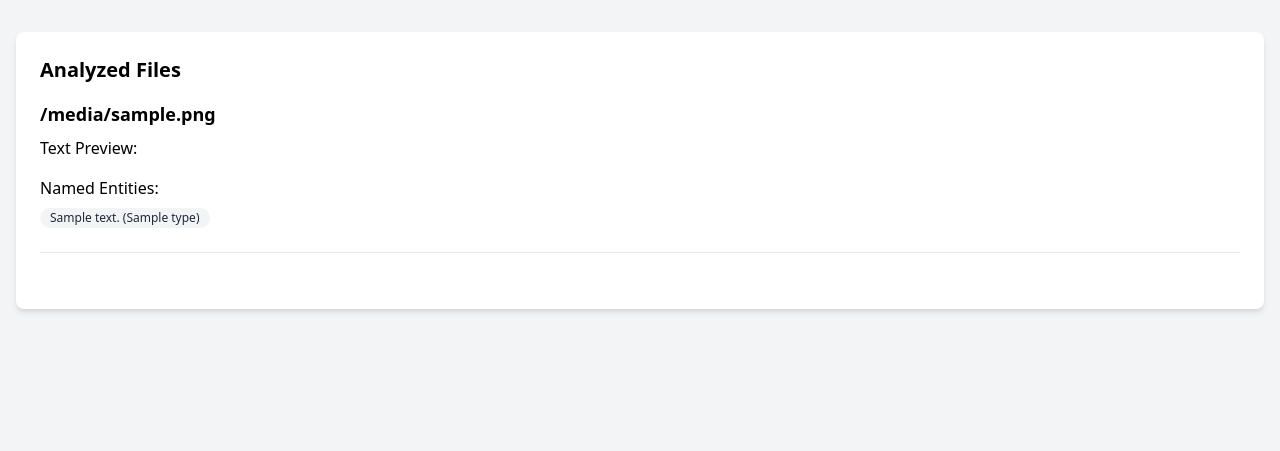
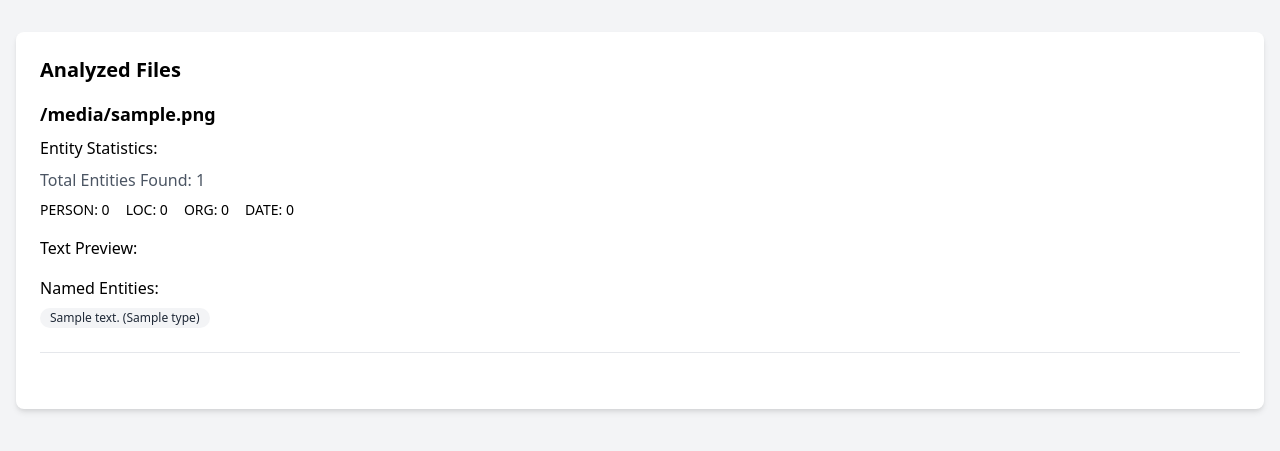
Before and after one commit to StergiosCha/NATS, a Flask app: template app/templates/results.html in a window 1280 px wide. Shown: the part 60-511 px from the top of the page. Run offline with Flask 2, Linux system fonts and the light colour scheme; the template is opened without the code that fills it: most values are stand-ins (such as "Sample title", 1, 10 or a date in 2020); some libraries are stand-ins or nearby versions.

Commit message:
Update results.html

```diff
--- a/app/templates/results.html
+++ b/app/templates/results.html
@@ -9,6 +9,19 @@
         {% for filename, data in files.items() %}
         <div class="mb-8 border-b pb-6">
             <h3 class="text-lg font-semibold mb-2">{{ filename }}</h3>
+
+            <!-- Entity Stats -->
+            <div class="mb-4">
+                <h4 class="text-md font-medium mb-2">Entity Statistics:</h4>
+                <p class="text-gray-600">Total Entities Found: {{ data.entities|length }}</p>
+                <div class="flex gap-4 mt-2">
+                    {% set entity_types = data.entities|map(attribute='type')|list %}
+                    <span class="text-sm">PERSON: {{ entity_types.count('PERSON') }}</span>
+                    <span class="text-sm">LOC: {{ entity_types.count('LOC') }}</span>
+                    <span class="text-sm">ORG: {{ entity_types.count('ORG') }}</span>
+                    <span class="text-sm">DATE: {{ entity_types.count('DATE') }}</span>
+                </div>
+            </div>
 
             <!-- Text Preview -->
             <div class="mb-4">
```
